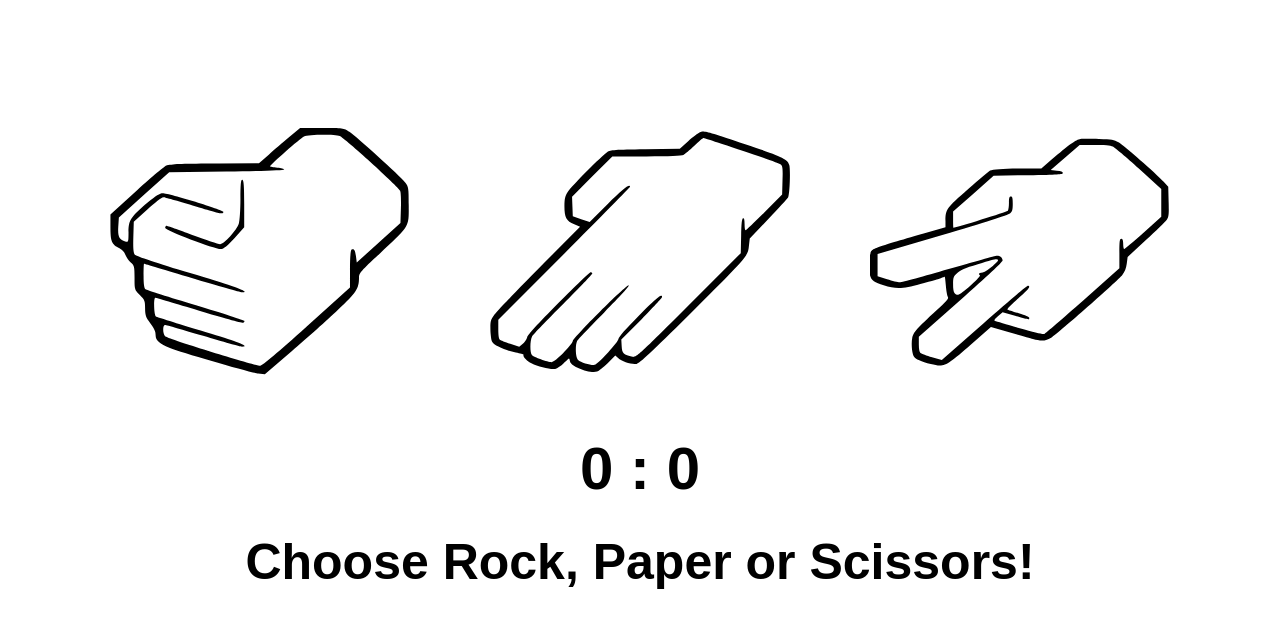
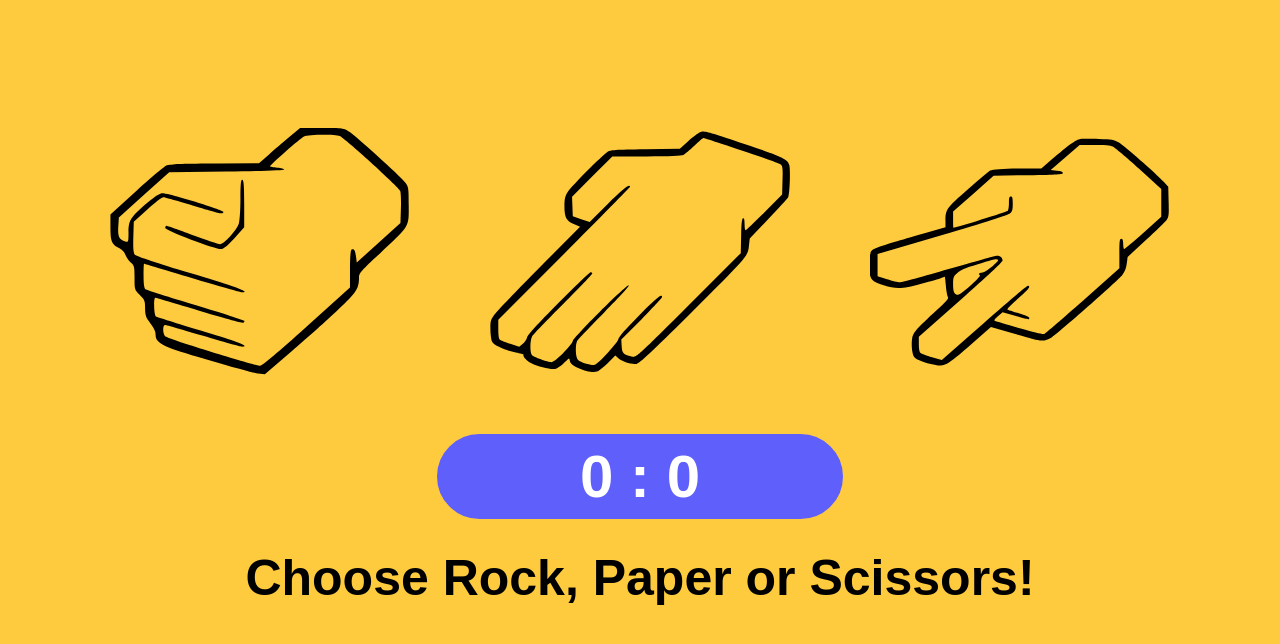
Before and after one commit to j-irion/rock-paper-scissors-js, a plain HTML site: page index.html in a window 1280 px wide. Drawn offline with Linux system fonts and the light colour scheme; a web font is replaced by a local one.

Commit message:
Change color, align scoreboard

```diff
--- a/style.css
+++ b/style.css
@@ -4,6 +4,7 @@ body {
     align-items: center;
     gap: 30px;
     margin: 100px;
+    background-color:  #FECB3E;
 }
 
 .button {
@@ -20,6 +21,13 @@ body {
     font-family: 'Sora', sans-serif;
     font-weight: 800;
     font-size: 60px;
+    border: solid  #5F5FFC;
+    border-radius: 50px;
+    width: 200px;
+    text-align: center;
+    padding: 5px 100px;
+    background-color:  #5F5FFC;
+    color:   white;
 }
 
 #text-output {
```
